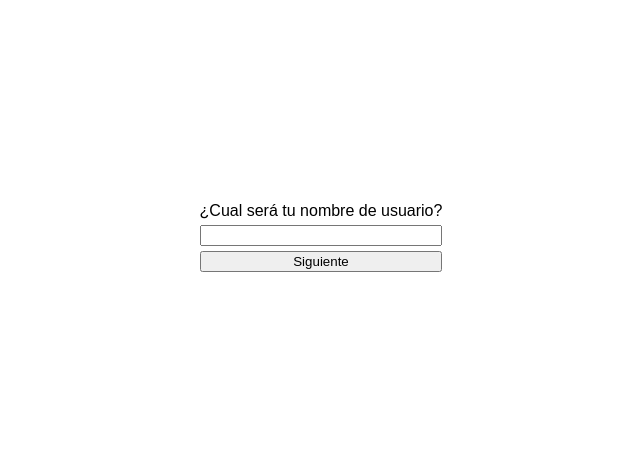
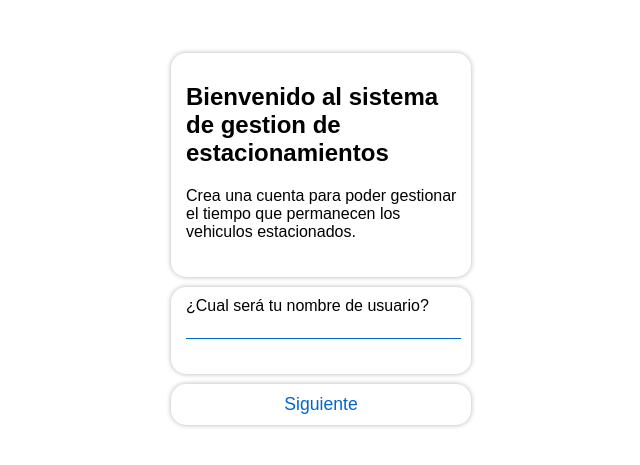
Before and after one commit to EllianCampos/Parking-JS-LocalStorage, a plain HTML site: page index.html in a window 1280 px wide. Shown: the part 161-626 px from the top of the page, without its empty margins (319-959 px from the left). Drawn offline with Linux system fonts and the light colour scheme.

Commit message:
Se retocaron los estilos

```diff
--- a/css/index.css
+++ b/css/index.css
@@ -46,7 +46,7 @@ body{
 }
 
 .container__form{
-    width: 230px;
+    width: 300px;
     text-align: center;
     margin-left: auto;
     margin-right: auto;
@@ -57,7 +57,253 @@ body{
     border-radius: 15px;
 }
 
+.customWindow{
+    position: absolute;
+    z-index: 10;
+    width: 100vw;
+    height: 100vh;
+    background: white;
+
+    display: flex;
+    justify-content: center;
+    align-items: center;
+    flex-direction: column;
+    text-align: center;
+}
+
+.customWindow__table tbody td{
+    border-top: 2px solid var(--Main_app_color);
+}
+
 .form__field{
+    background-color: white;
+    width: 300px;
+    /* width: 400px; */
+    padding: 10px;
+    padding-left: 15px;
+    border-radius: 15px;
+    text-align: left;
+    margin-bottom: 10px;
+
+    margin-left: auto;
+    margin-right: auto;
+
+    box-shadow: 0 0 5px rgb(0 0 0 / .3);
+
+    position: relative;
+    padding-bottom: 20px;
+}
+
+.form__field img{
+    height: 30px;
+    margin-top: 5px;
+}
+
+.form__field input[type="text"],
+.form__field input[type="password"],
+.form__field select{
+    width: 100%;
+    border: none;
+    border-bottom: 1px solid var(--Main_app_color);
+    margin-bottom: 15px;
+    font-size: 1.1em;
+}
+
+#form_login input[type="text"],
+#form_login input[type="password"]{
+    width: 70%;
+}
+
+.form__field button{
+    width: 230px;
+    height: 50px;
+    border: none;
+    border-radius: 15px;
+    background-color: white;
+    box-shadow: 0 0 5px rgb(0 0 0 / .3);
+    font-size: 1.1em;
+}
+
+.form__field input[type="button"],
+input[type="submit"]{
+    width: 100%;
+    padding: 5px;
+    border: none;
+    border-radius: 15px;
+    background-color: white;
+    box-shadow: 0 0 5px rgb(0 0 0 / .3);
+    font-size: 1.1em;
+    margin-left: auto;
+}
+
+input[type="submit"]{
+    color: var(--Main_app_color);
+    padding: 10px;
+}
+
+.btnSalir{
+    position: absolute;
+    top: 5px;
+    margin-top: 5px;
+    z-index: 30;
+
+    background-color: rgb(0, 255, 255);
+    border-radius: 50%;
+    filter: invert(1);
+}
+
+.hide{
+    display: none;
+}
+
+
+
+
+
+
+
+
+
+
+
+
+
+
+
+
+
+
+
+
+
+
+
+
+
+
+
+
+
+
+
+
+
+
+
+
+
+
+
+
+
+
+
+
+
+
+
+
+
+
+
+
+
+
+
+
+
+
+
+
+
+
+
+
+
+
+
+
+
+
+
+
+
+
+
+
+
+
+
+
+
+
+
+
+
+
+
+
+
+
+
+
+
+
+
+
+
+
+
+
+
+
+
+
+
+
+
+
+
+
+
+
+
+
+
+
+
+
+
+
+
+
+/*
+.customWindow__form label,
+.customWindow__form input,
+.customWindow__form recover-password {
+    display: block;
+    width: 100%;
+    margin-bottom: 5px;
+}
+
+.password_component{
+    display: flex;
+    flex-flow: row nowrap;
+    align-items: center;
+} */
+
+
+
+
+
+
+
+
+
+
+
+
+/* .form__field{
     background-color: white;
     width: 230px;
     padding: 10px;
@@ -109,55 +355,23 @@ body{
     border-radius: 15px;
     background-color: white;
     box-shadow: 0 0 5px rgb(0 0 0 / .3);
+}  */
+
+/* .customWindow__form input,
+.customWindow__form label,
+.customWindow__form select{ */
+    /* width: 230px; */
+    /* height: 50px;
+    border: none;
+    border-radius: 15px;
+    background-color: white;
+    box-shadow: 0 0 5px rgb(0 0 0 / .3);
+    padding: 10px 50px;
+    margin-bottom: 10px;
+    font-size: 1.1em;
 }
 
-.customWindow{
-    position: absolute;
-    z-index: 10;
-    width: 100vw;
-    height: 100vh;
-    background: white;
-    /* text-align: center; */
+.customWindow__form label{
+    color: var(--Main_app_color);
 
-    display: flex;
-    justify-content: center;
-    align-items: center;
-}
-
-.customWindow__form{
-    text-align: center;
-}
-
-.customWindow__form label,
-.customWindow__form input,
-.customWindow__form recover-password {
-    display: block;
-    width: 100%;
-    margin-bottom: 5px;
-}
-
-.password_component{
-    display: flex;
-    flex-flow: row nowrap;
-    align-items: center;
-}
-
-.customWindow__table tbody td{
-    border-top: 2px solid var(--Main_app_color);
-}
-
-
-.btnSalir{
-    position: absolute;
-    top: 5px;
-    margin-top: 5px;
-    z-index: 30;
-
-    background-color: rgb(0, 255, 255);
-    border-radius: 50%;
-    filter: invert(1);
-}
-
-.hide{
-    display: none;
-}
+} */
--- a/index.html
+++ b/index.html
@@ -10,9 +10,16 @@
 <body>
     <!-- Ventana de bienvenida -- Cuenta -->
     <div class="customWindow hide" id="customWindow_account">
+        <div class="form__field">
+            <h2>Bienvenido al sistema de gestion de estacionamientos</h2>
+            <p>Crea una cuenta para poder gestionar el tiempo que permanecen los vehiculos estacionados.</p>
+        </div>
+
         <form class="customWindow__form" id="form_account">
+            <div class="form__field">
                 <label for="form_account_name">¿Cual será tu nombre de usuario?</label>
                 <input type="text" id="form_account_name">
+            </div>
             <input type="submit" value="Siguiente">
         </form>
     </div>
@@ -20,8 +27,10 @@
     <!-- Ventana de bienvenida -- Contraseña -->
     <div class="customWindow hide" id="customWindow_password">
         <form class="customWindow__form" id="form_password">
+            <div class="form__field">
                 <label for="form_password_componet">Cual será tu contraseña?</label>
                 <input type="password" id="form_password_password">
+            </div>
             <input type="submit" value="Siguiente">
         </form>
     </div>
@@ -29,7 +38,11 @@
     <!-- Ventana de bienvenida -- Metodo de recuperación -->
     <div class="customWindow hide" id="customWindow_recoveryMethod">
         <form class="customWindow__form" id="form_recoveryMethod">
+            <div class="form__field">
                 <label for="">Configurá un metodo de recuperación para tu cuenta</label>
+            </div>
+
+            <div class="form__field">
                 <div class="recoveryMethod">
                     <div class="recoveryMethod__question">
                         <label for="secure_question">Pregunta de seguridad</label>
@@ -72,6 +85,8 @@
                         </div>
                     </div>
                 </div>
+            </div>
+
             <input type="submit" value="Crear cuenta">
         </form>
     </div>
@@ -101,7 +116,7 @@
     <!-- Ventana PRINCIPAL -->
     <div class="container">
         <div class="container__head">
-            <h1 class="container__head--title">Login GG</h1>
+            <h1 class="container__head--title">Estacionamiento</h1>
             <p class="container__head--show">
                 Programado por
                 <span>Ellian Campos</span>
@@ -116,7 +131,8 @@
             <div class="form__field">
                 <img src="assets/icons/User.svg" alt="User icon" class="form__field--icon">
                 <input type="text" class="form__field--input" placeholder="Usuario" id="form_login_account">
-                <input type="button" value="^" id="form_login_showUsers">
+                <!-- <input type="button" value="^" id="form_login_showUsers"> -->
+                <img src="assets/icons/search.svg" alt="Icon search" id="form_login_showUsers">
                 <input type="button" id="form_login_button_register" value="Registrarme">
             </div>
             <div class="form__field">
```
Also changed, not shown: assets/icons/search.svg (added). Lines whose indentation alone changed are shown as unchanged.
